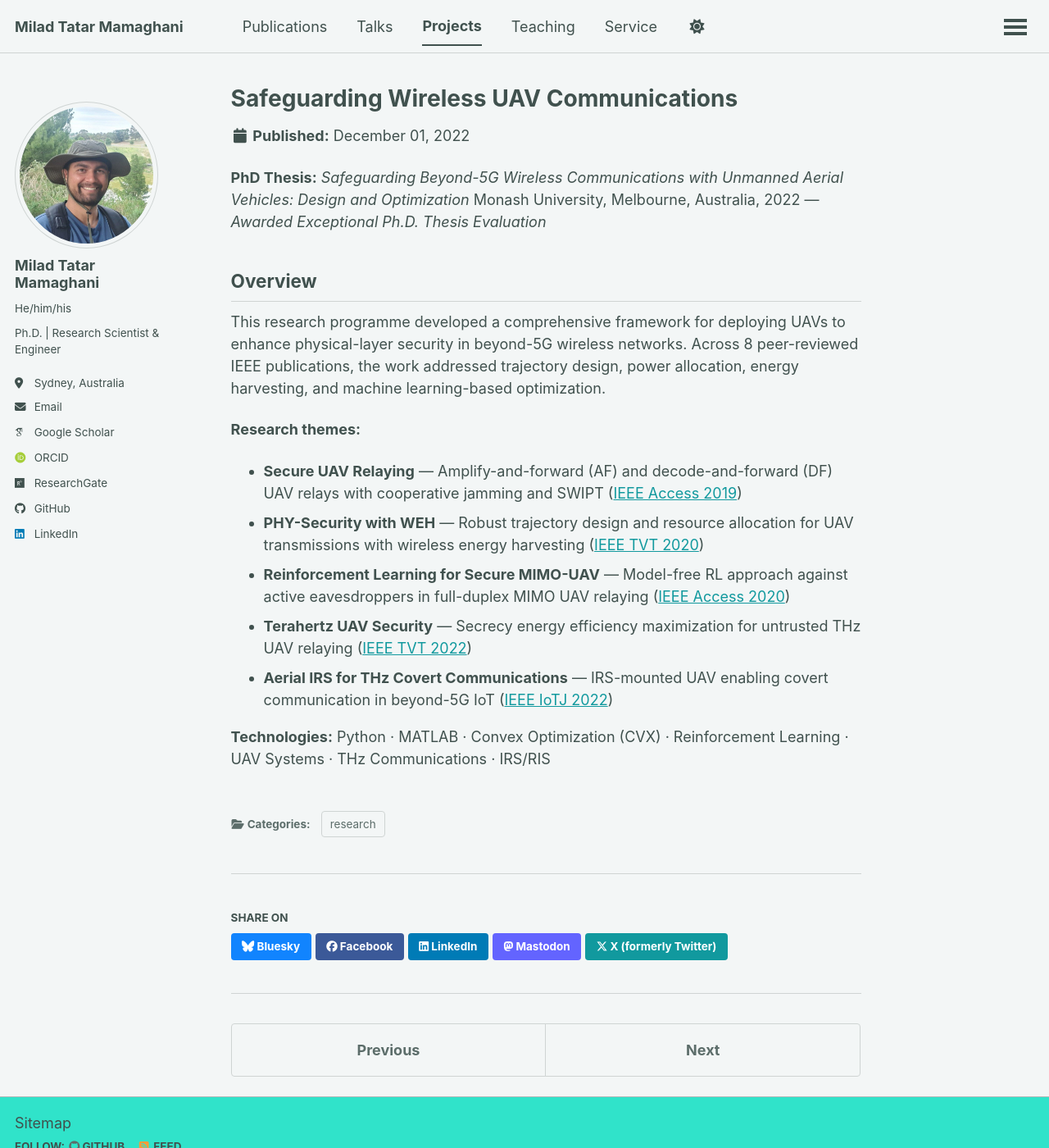
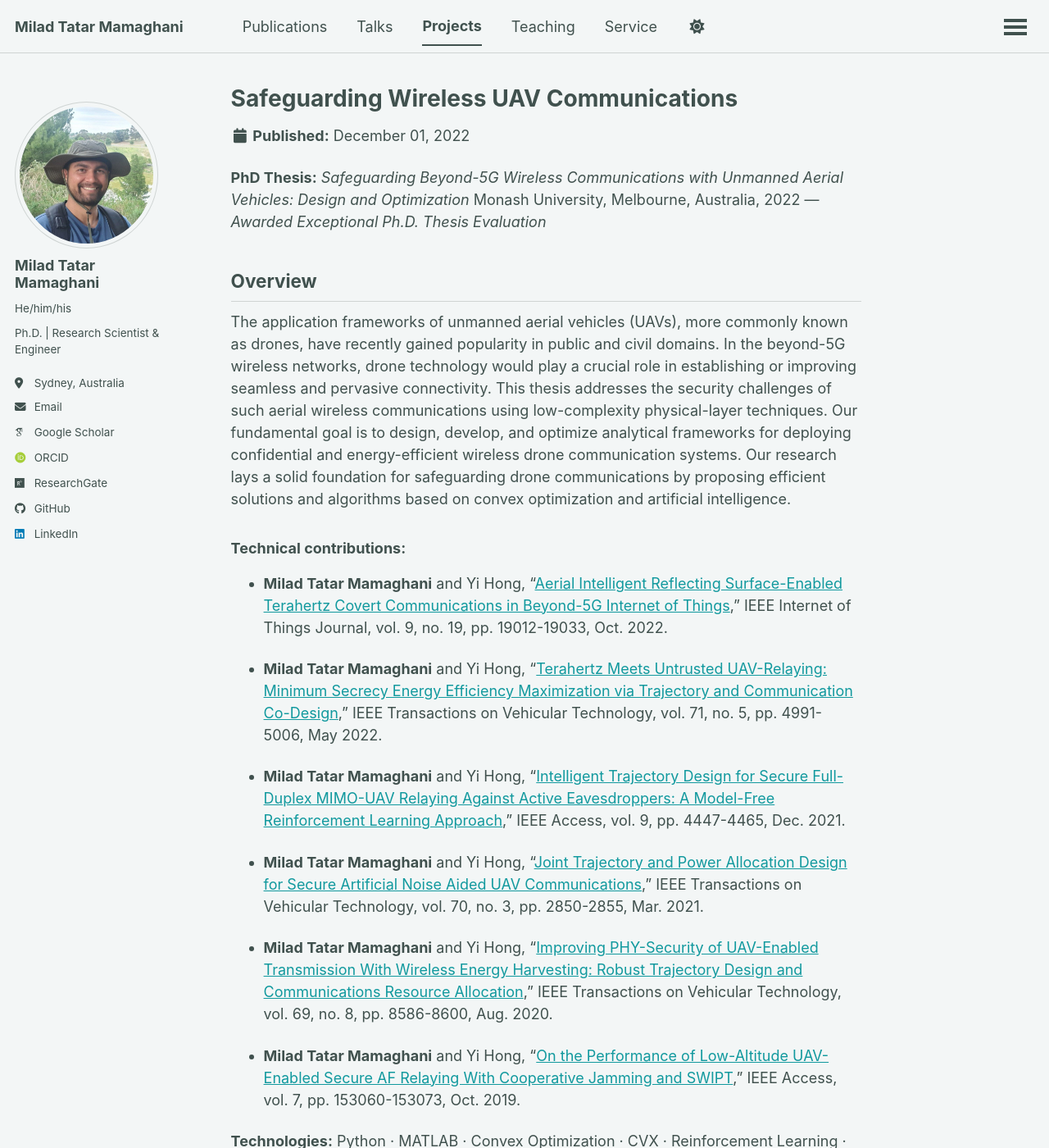
Before and after one commit to miladtm94/miladtm94.github.io, a Jekyll site: the page built from _portfolio/uav-physical-layer-security.md, in a window 1280 px wide and 1400 px high. Shown: the whole window at 82% size. Built offline with Jekyll 4.4.1, drawn with Linux system fonts in a browser that asks for light colours; some web fonts are replaced; a script that is not in the unit is left out; some of the changed text lies outside the part shown.

Commit message:
Project section updated

```diff
--- a/_portfolio/uav-physical-layer-security.md
+++ b/_portfolio/uav-physical-layer-security.md
@@ -11,13 +11,20 @@ Monash University, Melbourne, Australia, 2022 — *Awarded Exceptional Ph.D. The
 
 ## Overview
 
-This research programme developed a comprehensive framework for deploying UAVs to enhance physical-layer security in beyond-5G wireless networks. Across 8 peer-reviewed IEEE publications, the work addressed trajectory design, power allocation, energy harvesting, and machine learning-based optimization.
+The application frameworks of unmanned aerial vehicles (UAVs), more commonly known as drones, have recently gained popularity in public and civil domains. In the beyond-5G wireless networks, drone technology would play a crucial role in establishing or improving seamless and pervasive connectivity. This thesis addresses the security challenges of such aerial wireless communications using low-complexity physical-layer techniques. Our fundamental goal is to design, develop, and optimize analytical frameworks for deploying confidential and energy-efficient wireless drone communication systems. Our research lays a solid foundation for safeguarding drone communications by proposing efficient solutions and algorithms based on convex optimization and artificial intelligence.
 
-**Research themes:**
-- **Secure UAV Relaying** — Amplify-and-forward (AF) and decode-and-forward (DF) UAV relays with cooperative jamming and SWIPT ([IEEE Access 2019](https://doi.org/10.1109/ACCESS.2019.2948836))
-- **PHY-Security with WEH** — Robust trajectory design and resource allocation for UAV transmissions with wireless energy harvesting ([IEEE TVT 2020](https://doi.org/10.1109/TVT.2020.3006216))
-- **Reinforcement Learning for Secure MIMO-UAV** — Model-free RL approach against active eavesdroppers in full-duplex MIMO UAV relaying ([IEEE Access 2020](https://doi.org/10.1109/ACCESS.2020.3047662))
-- **Terahertz UAV Security** — Secrecy energy efficiency maximization for untrusted THz UAV relaying ([IEEE TVT 2022](https://doi.org/10.1109/TVT.2022.3152904))
-- **Aerial IRS for THz Covert Communications** — IRS-mounted UAV enabling covert communication in beyond-5G IoT ([IEEE IoTJ 2022](https://doi.org/10.1109/JIOT.2022.3163604))
+### Technical contributions:
 
-**Technologies:** Python · MATLAB · Convex Optimization (CVX) · Reinforcement Learning · UAV Systems · THz Communications · IRS/RIS
+- **Milad Tatar Mamaghani** and Yi Hong, "[Aerial Intelligent Reflecting Surface-Enabled Terahertz Covert Communications in Beyond-5G Internet of Things](https://doi.org/10.1109/JIOT.2022.3163396)," IEEE Internet of Things Journal, vol. 9, no. 19, pp. 19012-19033, Oct. 2022.
+
+- **Milad Tatar Mamaghani** and Yi Hong, "[Terahertz Meets Untrusted UAV-Relaying: Minimum Secrecy Energy Efficiency Maximization via Trajectory and Communication Co-Design](https://doi.org/10.1109/TVT.2022.3150011)," IEEE Transactions on Vehicular Technology, vol. 71, no. 5, pp. 4991-5006, May 2022.
+
+- **Milad Tatar Mamaghani** and Yi Hong, "[Intelligent Trajectory Design for Secure Full- Duplex MIMO-UAV Relaying Against Active Eavesdroppers: A Model-Free Reinforcement Learning Approach](https://doi.org/10.1109/ACCESS.2020.3048021)," IEEE Access, vol. 9, pp. 4447-4465, Dec. 2021.
+
+- **Milad Tatar Mamaghani** and Yi Hong, "[Joint Trajectory and Power Allocation Design for Secure Artificial Noise Aided UAV Communications](https://doi.org/10.1109/TVT.2021.3057397)," IEEE Transactions on Vehicular Technology, vol. 70, no. 3, pp. 2850-2855, Mar. 2021.
+
+- **Milad Tatar Mamaghani** and Yi Hong, "[Improving PHY-Security of UAV-Enabled Transmission With Wireless Energy Harvesting: Robust Trajectory Design and Communications Resource Allocation](https://doi.org/10.1109/TVT.2020.2998060)," IEEE Transactions on Vehicular Technology, vol. 69, no. 8, pp. 8586-8600, Aug. 2020.
+
+- **Milad Tatar Mamaghani** and Yi Hong, "[On the Performance of Low-Altitude UAV-Enabled Secure AF Relaying With Cooperative Jamming and SWIPT](https://doi.org/10.1109/ACCESS.2019.2948384)," IEEE Access, vol. 7, pp. 153060-153073, Oct. 2019.
+
+**Technologies:** Python · MATLAB · Convex Optimization ·  CVX · Reinforcement Learning · UAV Communications · THz Technology · Intelligent Reflecting Surfaces · Covert Communications · Physical Layer Security · Wireless Communications · Beyond-5G
```
Also changed, not shown: _portfolio/finite-blocklength-security.md (+8 -5 lines), _portfolio/secure-isac-uav-drl.md (+1 -1 lines), _portfolio/untrusted-relaying-security.md (+8 -10 lines).
